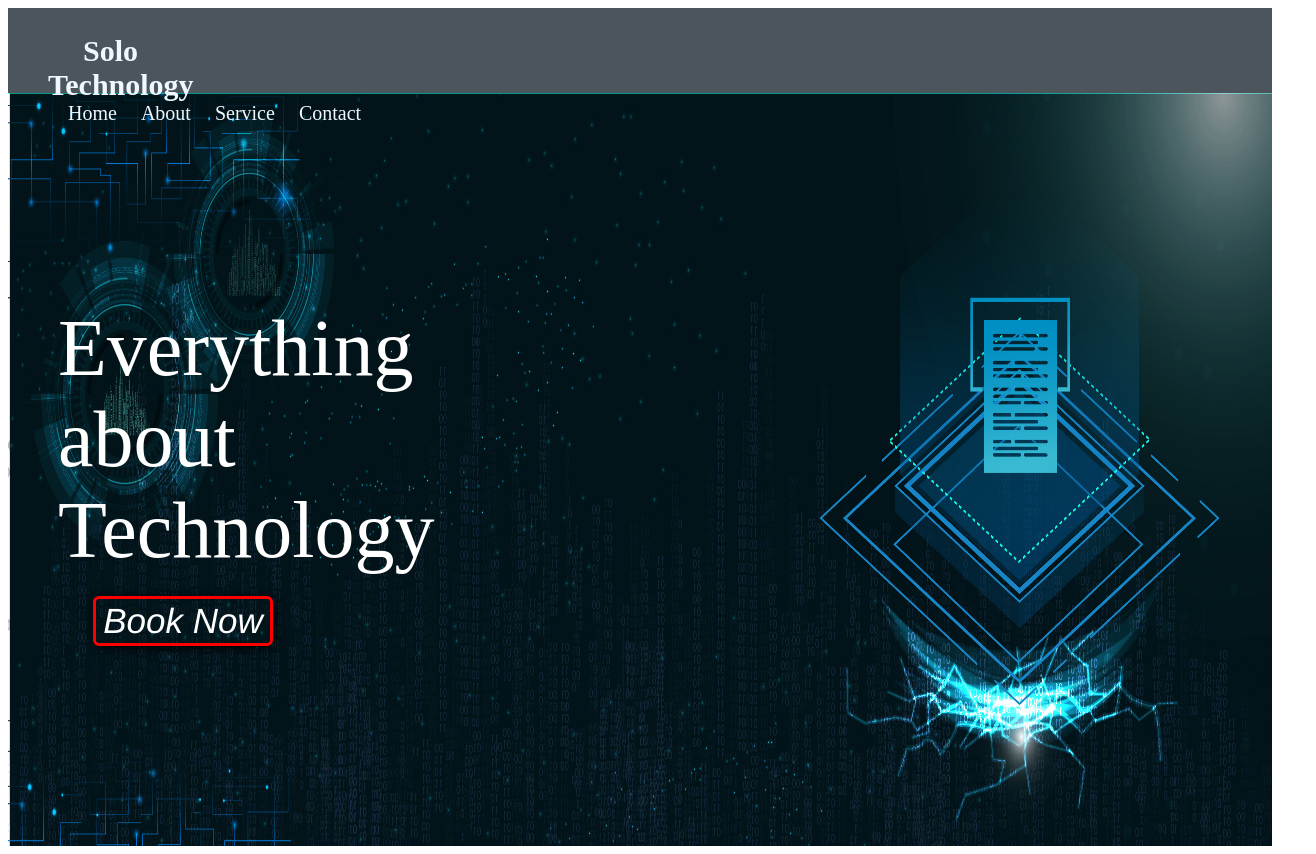
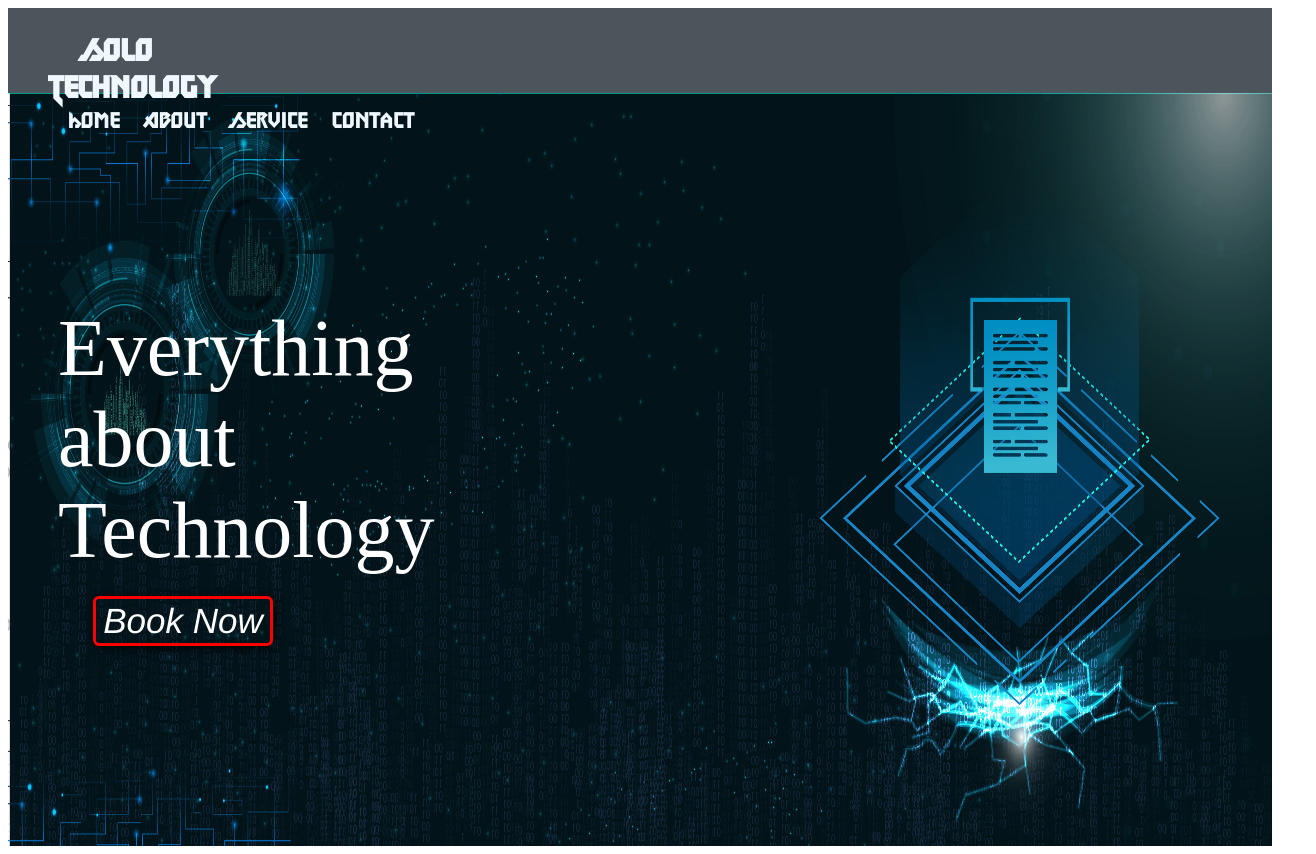
Before and after one commit to nadim93380/practice-website-03, a plain HTML site: page index.html in a window 1280 px wide. Shown: the whole page, 1316 px wide, since content can reach past the window. Drawn offline with Linux system fonts and the light colour scheme.

Commit message:
font change

```diff
--- a/styleforp3.css
+++ b/styleforp3.css
@@ -4,6 +4,10 @@ header{
     background-color: rgb(77, 85, 92);
     padding: 10px 0 15px 0;
 
+}
+@font-face {
+    font-family: metalord;
+    src: url(font/metalord.ttf);
 }
 
 li{
@@ -14,7 +18,8 @@ li{
 nav li a{
     text-decoration: none;
     color: aliceblue;
-    font-size: 20px;
+    font-size: 22px;
+    font-family: metalord;
 
 }
 
@@ -26,12 +31,19 @@ nav li a{
     color: aliceblue;
     margin-right: 1100px;
     margin-left: 35px;
+    font-family: metalord;
 
 }
 .page{
     margin-left: 20px;
+    /* background-color: transparent; */
 }
 
+.page:hover{
+    color: black;
+    box-shadow: 2px 2px 8px rgb(96, 151, 212);
+
+}
 div{
     background-image: url(image/main\ bg.jpg);
     background-repeat: no-repeat;
```
Also changed, not shown: font/metalord.ttf (added).
